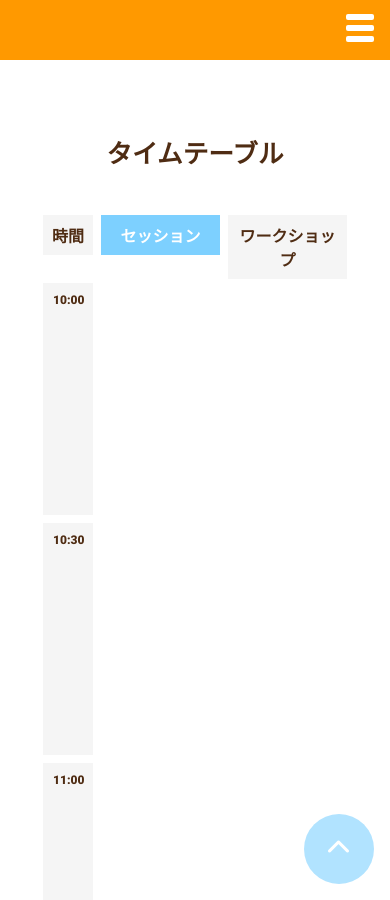
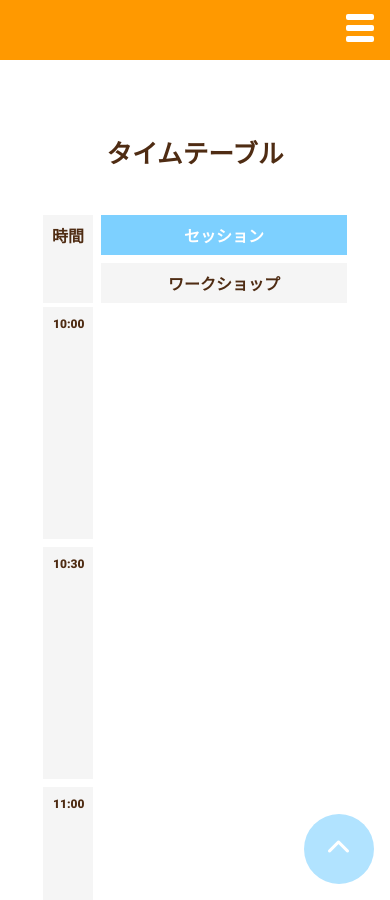
Before and after one commit to coderdojo-japan/dojocon2019.coderdojo.jp, a Jekyll site: the page built from timetable.md, in a window 390 px wide and 900 px high. Built offline with Jekyll 4.4.1, drawn with Linux system fonts in a browser that asks for light colours; nearby versions of some CDN libraries.

Commit message:
タイムテーブルの見出しレスポンシブ対応

```diff
--- a/css/main.scss
+++ b/css/main.scss
@@ -621,6 +621,14 @@ h2 {
   background-color: $light-blue;
   color: #fff;
 }
+@media screen and (max-width: 1000px) {
+  .table-head{
+    width: calc((100% - 58px) - 16px - 8px);
+  }
+  .table-timehead{
+    height: calc(24px * 2 + 16px + 8px);
+  }
+}
 
 //タグ
 .tags {
```
